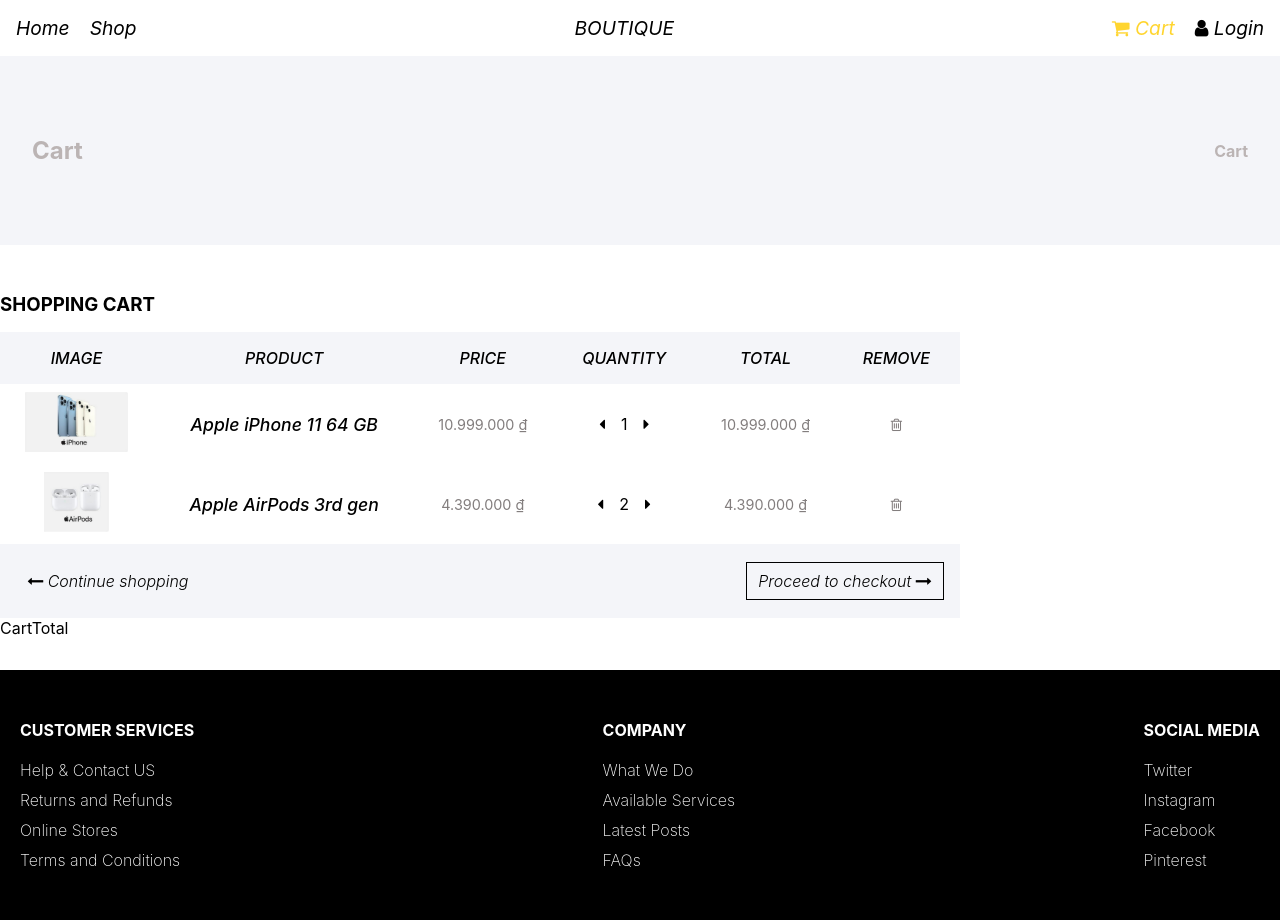
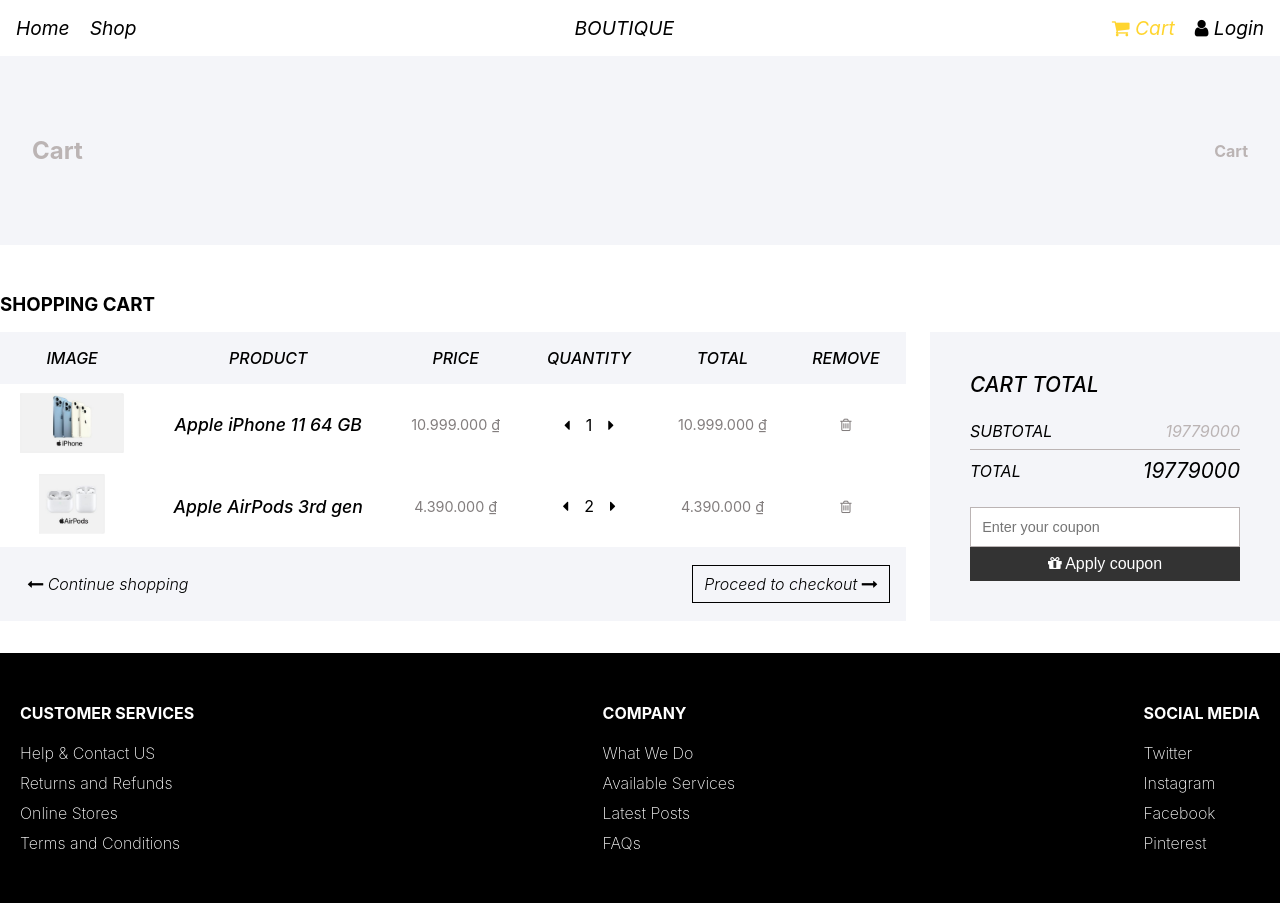
Before and after one commit to hieuphan07/React-Apple-store, a React (Create React App) app: page /cart in a window 1280 px wide. Built offline with nearby package versions, Linux system fonts and the light colour scheme.

Commit message:
Update UI for ShoppingCart

```diff
--- a/src/components/Cart/CartTotal.js
+++ b/src/components/Cart/CartTotal.js
@@ -4,7 +4,23 @@
 
 const CartTotal = () => {
   return (
-    <div>CartTotal</div>
+    <div className={classes.container}>
+      <div className={classes.wrapper}>
+        <h3>CART TOTAL</h3>
+        <div className={classes.subTotal}>
+          <span>SUBTOTAL</span>
+          <span>19779000</span>
+        </div>
+        <div className={classes.total}>
+          <span>TOTAL</span>
+          <span>19779000</span>
+        </div>
+        <input type='text' placeholder='Enter your coupon' />
+        <button>
+          <i className='fa fa-gift' /> Apply coupon
+        </button>
+      </div>
+    </div>
   )
 }
 
--- a/src/components/Cart/CartTotal.module.css
+++ b/src/components/Cart/CartTotal.module.css
@@ -0,0 +1,58 @@
+.container {
+  background-color: var(--main-grey);
+}
+
+.wrapper {
+  display: flex;
+  flex-direction: column;
+  padding: 2.5rem;
+}
+
+.container .wrapper h3 {
+  margin: 0;
+  font-weight: 500;
+  font-size: 1.3rem;
+  font-style: italic;
+  margin-bottom: 1rem;
+}
+
+.subTotal, .total {
+  display: flex;
+  align-items: center;
+  justify-content: space-between;
+  font-style: italic;
+  padding: 0.5rem 0;
+  font-weight: 400;
+}
+
+.subTotal {
+  border-bottom: 1px solid var(--grey-light);
+}
+
+.subTotal span:last-child {
+  color: var(--grey-light);
+}
+
+.total span:last-child {
+  font-size: 1.3rem;
+}
+
+.wrapper input {
+  font-size: 0.9rem;
+  padding: 0.7rem;
+  margin-top: 1rem;
+  border: 1px solid var(--grey-light);
+}
+
+.wrapper input:focus {
+  outline: none;
+}
+
+.wrapper button {
+  margin: 0;
+  padding: 0.5rem;
+  font-style: normal;
+  font-size: 1rem;
+  background-color: #333;
+  color: #fff
+}
--- a/src/components/Cart/ShoppingCart.js
+++ b/src/components/Cart/ShoppingCart.js
@@ -42,6 +42,7 @@
     <div className={classes.cart}>
       <BannerNavigation title='Cart' navigation='Cart' />
       <h3>SHOPPING CART</h3>
+      <div className={classes.wrapper}>
         <table>
           <thead>
             <Thead />
@@ -55,6 +56,7 @@
         </table>
         <CartTotal />
       </div>
+    </div>
   )
 }
 
--- a/src/components/Cart/ShoppingCart.module.css
+++ b/src/components/Cart/ShoppingCart.module.css
@@ -9,8 +9,13 @@
   margin-bottom: 1rem;
 }
 
+.cart .wrapper {
+  display: grid;
+  grid-template-columns: 1fr 350px;
+  gap: 1.5rem;
+}
+
 .cart table {
-  width: 75%;
   border-collapse: collapse;
 }
 
```
Lines whose indentation alone changed are shown as unchanged.
